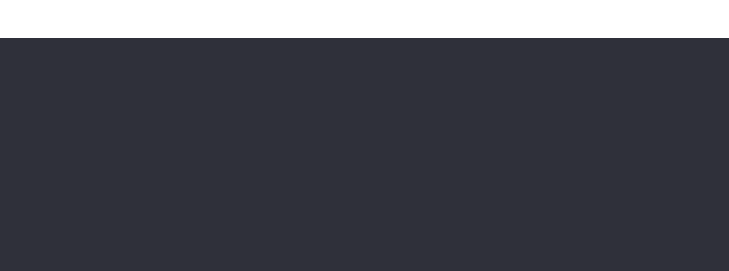
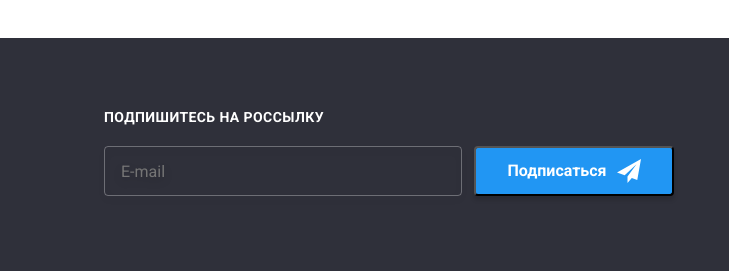
Before and after one commit to RomanTsiukh/goit-markup-hw-06, a plain HTML site: page portfolio.html in a window 1280 px wide. Shown: the part 1593-1864 px from the top of the page, 551-1280 px from the left. Drawn offline with nearby package versions, Linux system fonts and the light colour scheme.

Commit message:
Правка

```diff
--- a/portfolio.html
+++ b/portfolio.html
@@ -247,6 +247,17 @@
                     </li>
                 </ul>
             </div>
+            <label class="footer-form">
+                <span class="footer-social-title">Подпишитесь на россылку</span>
+                <div class="footer-form-row">
+                    <input type="email" name="email" placeholder="E-mail" class="footer-input"/>
+                    <button type="submit" class="footer-button">Подписаться
+                        <svg class="footer-form-icon" width="24" height="24">
+                            <use href="./images/icons.svg#icon-icon-send"></use>
+                        </svg>
+                    </button>
+                </div>
+            </label>
         </div>
    </footer>
     </body>
```
